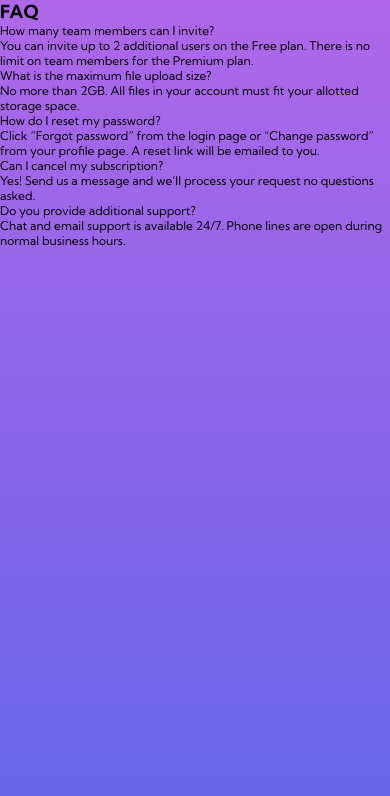
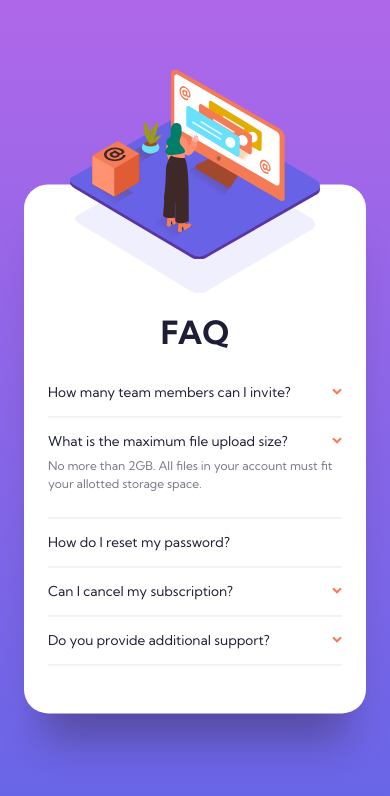
Before and after one commit to serhii-bielik/fm-faq-accordion-card, a plain HTML site: page index.html in a window 390 px wide. Drawn offline with Linux system fonts and the light colour scheme.

Commit message:
add mobile first css

```diff
--- a/index.html
+++ b/index.html
@@ -26,16 +26,24 @@
         <div class="questions">
           <div class="questions__item">
             <div class="questions__item-q">
-              How many team members can I invite?
+              How many team members can I invite?<img
+              src="./images/icon-arrow-down.svg"
+              class="questions__item-icon"
+              alt=""
+            />
             </div>
-            <div class="questions__item-a">
+            <div class="questions__item-a display-none">
               You can invite up to 2 additional users on the Free plan. There is
               no limit on team members for the Premium plan.
             </div>
           </div>
           <div class="questions__item">
             <div class="questions__item-q">
-              What is the maximum file upload size?
+              What is the maximum file upload size?<img
+              src="./images/icon-arrow-down.svg"
+              class="questions__item-icon"
+              alt=""
+            />
             </div>
             <div class="questions__item-a">
               No more than 2GB. All files in your account must fit your allotted
@@ -44,14 +52,21 @@
           </div>
           <div class="questions__item">
             <div class="questions__item-q">How do I reset my password?</div>
-            <div class="questions__item-a">
+            <div class="questions__item-a display-none">
               Click “Forgot password” from the login page or “Change password”
               from your profile page. A reset link will be emailed to you.
             </div>
           </div>
           <div class="questions__item">
-            <div class="questions__item-q">Can I cancel my subscription?</div>
-            <div class="questions__item-a">
+            <div class="questions__item-q">
+              Can I cancel my subscription?
+              <img
+                src="./images/icon-arrow-down.svg"
+                class="questions__item-icon"
+                alt=""
+              />
+            </div>
+            <div class="questions__item-a display-none">
               Yes! Send us a message and we’ll process your request no questions
               asked.
             </div>
@@ -59,8 +74,13 @@
           <div class="questions__item">
             <div class="questions__item-q">
               Do you provide additional support?
+              <img
+                src="./images/icon-arrow-down.svg"
+                class="questions__item-icon"
+                alt=""
+              />
             </div>
-            <div class="questions__item-a">
+            <div class="questions__item-a display-none">
               Chat and email support is available 24/7. Phone lines are open
               during normal business hours.
             </div>
--- a/style.css
+++ b/style.css
@@ -16,6 +16,7 @@
 
   --clr-bg-soft-violet: #af67e9;
   --clr-bg-soft-blue: #6565e7;
+  --clr-bg-white: #ffffff;
 
   --clr-divider-gray: #e7e7e9;
 }
@@ -24,31 +25,88 @@ body {
   font-family: var(--ff);
   font-size: 12px;
   font-weight: 400;
+  color: var(--clr-text-dark-blue);
 }
 
 .container {
+  display: flex;
+  justify-content: center;
+  align-items: center;
+  min-height: 100vh;
+  min-height: 100dvh;
+
   background: linear-gradient(
       0deg,
       var(--clr-bg-soft-blue),
       var(--clr-bg-soft-violet)
     )
     no-repeat;
-
-  min-height: 100vh;
-  min-height: 100dvh;
 }
 
 .faq {
+  position: relative;
+  margin: 0 1.5rem;
+  padding: 8rem 1.5rem 3rem;
+  border-radius: 1.5rem;
+  background-color: var(--clr-bg-white);
+  transform: translateY(+5%);
+  box-shadow: rgba(48, 34, 56, 0.4) 0px 45px 40px -20px;
 }
-.illustration {
+
+.faq::before {
+  content: '';
+  top: -115px;
+  left: calc(50% - 125px);
+  position: absolute;
+  width: 250px;
+  height: 250px;
+  background-image: url('./images/illustration-woman-online-mobile.svg'),
+    url('./images/bg-pattern-mobile.svg');
+  background-repeat: no-repeat, no-repeat;
+  background-position: center top, center top 120px;
 }
+
 .title {
+  padding-bottom: 1rem;
+  font-size: 2rem;
+  text-align: center;
 }
+
 .questions {
 }
 .questions__item {
+  display: flex;
+  flex-direction: column;
+  gap: 0.5rem;
+  padding: 1rem 0;
+  border-bottom: 1px var(--clr-divider-gray) solid;
 }
 .questions__item-q {
+  display: flex;
+  justify-content: space-between;
+  align-items: center;
+  font-size: 0.85rem;
+  transition: all 0.3s ease;
+  cursor: pointer;
+}
+.questions__item-q:hover {
+  color: var(--clr-text-soft-red);
+}
+.questions__item-icon {
+  transition: all 0.3s ease-in-out;
 }
 .questions__item-a {
+  line-height: 150%;
+  color: var(--clr-text-gray-blue);
+  margin-bottom: 0.5rem;
 }
+
+.display-none {
+  display: none;
+}
+.text-bold {
+  font-weight: 700;
+}
+.icon-open {
+  transform: rotateX(180deg);
+}
```
